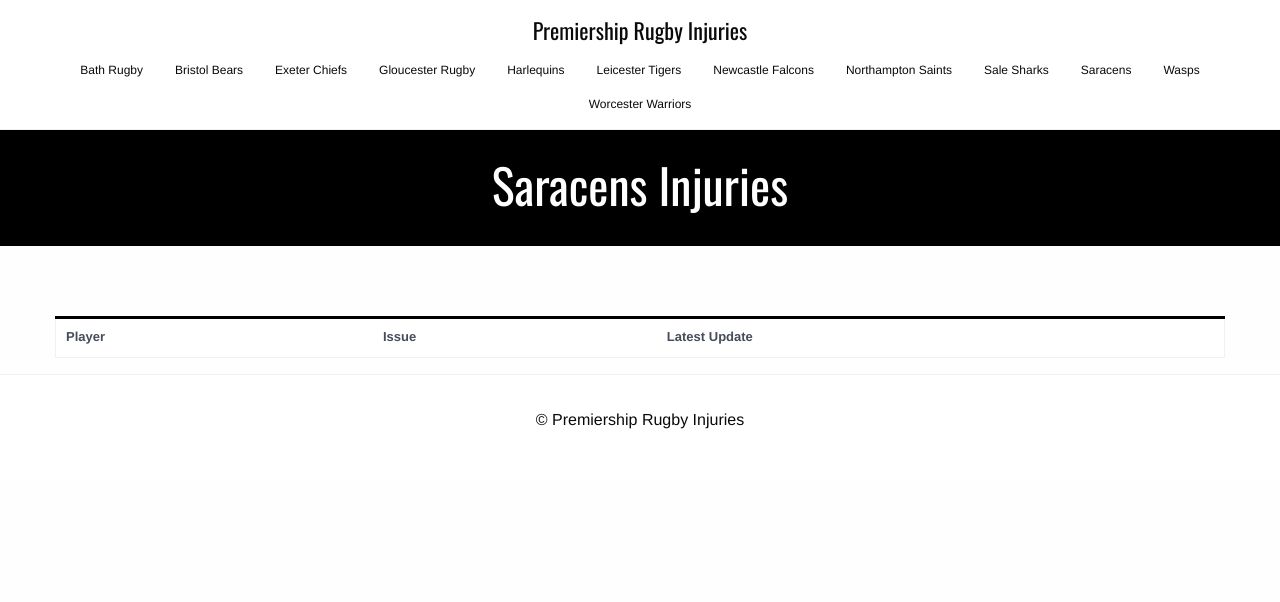
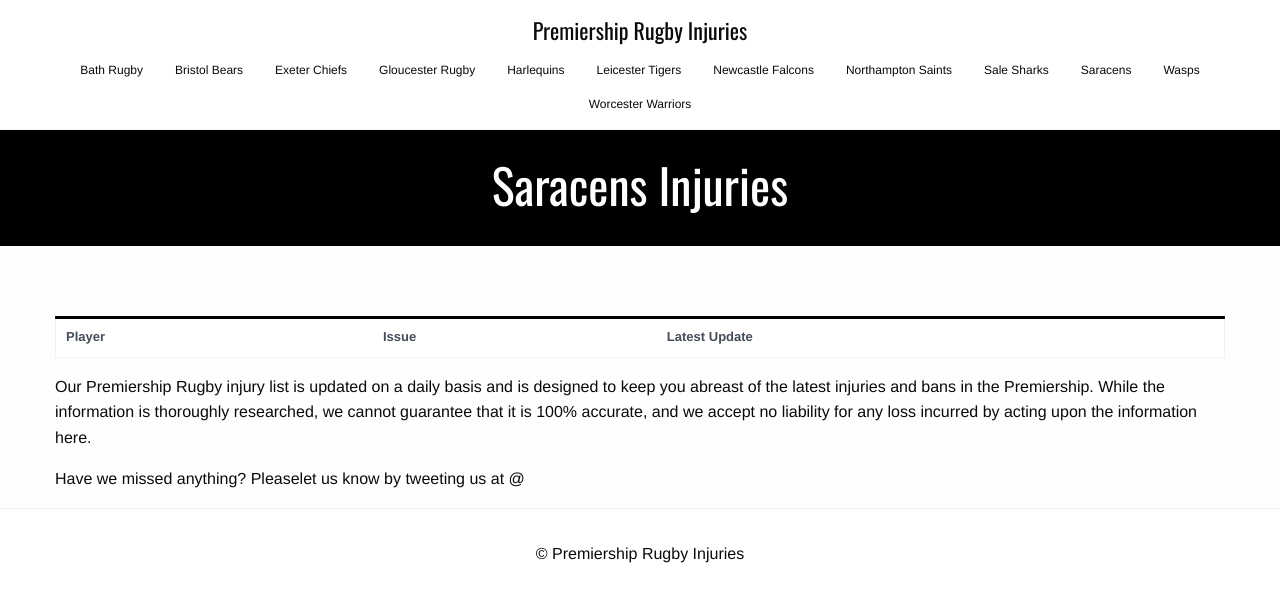
Before and after one commit to krussll/rugbyinjuries, a Jekyll site: the page built from teams/saracens.html, in a window 1280 px wide. Shown: the top 602 px of the page. Built offline with Jekyll 4.4.1, drawn with Linux system fonts in a browser that asks for light colours.

Commit message:
Update team.html

```diff
--- a/_layouts/team.html
+++ b/_layouts/team.html
@@ -15,6 +15,12 @@
         {% include team-suspensions.html %}
 
         {% include team-depth-chart.html %}
+
+      <p>
+        Our Premiership Rugby injury list is updated on a daily basis and is designed to keep you abreast of the latest injuries and bans in the Premiership. While the information is thoroughly researched, we cannot guarantee that it is 100% accurate, and we accept no liability for any loss incurred by acting upon the information here.
+      </p>
+
+      <p>Have we missed anything? Pleaselet us know by tweeting us at @{{ site.twitter }}</p>
     </div>
   </div>
 </div>
```
